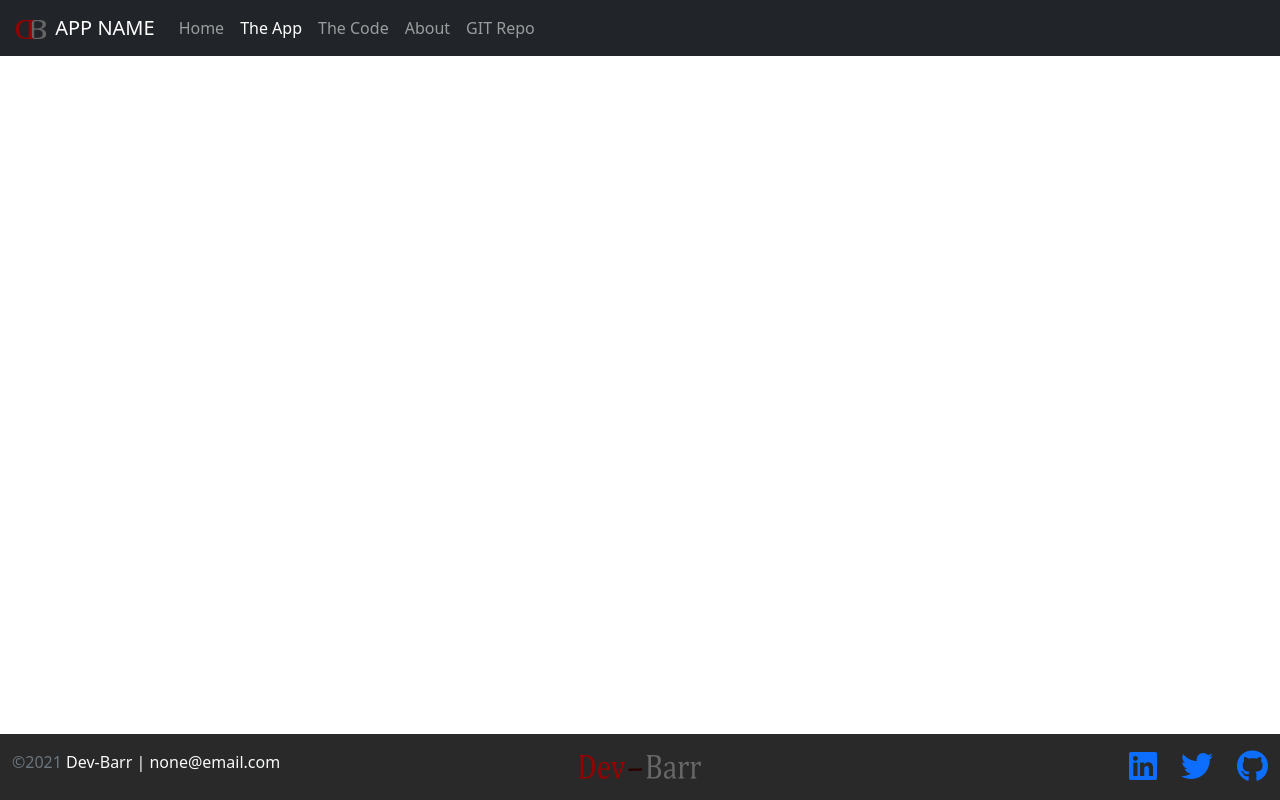
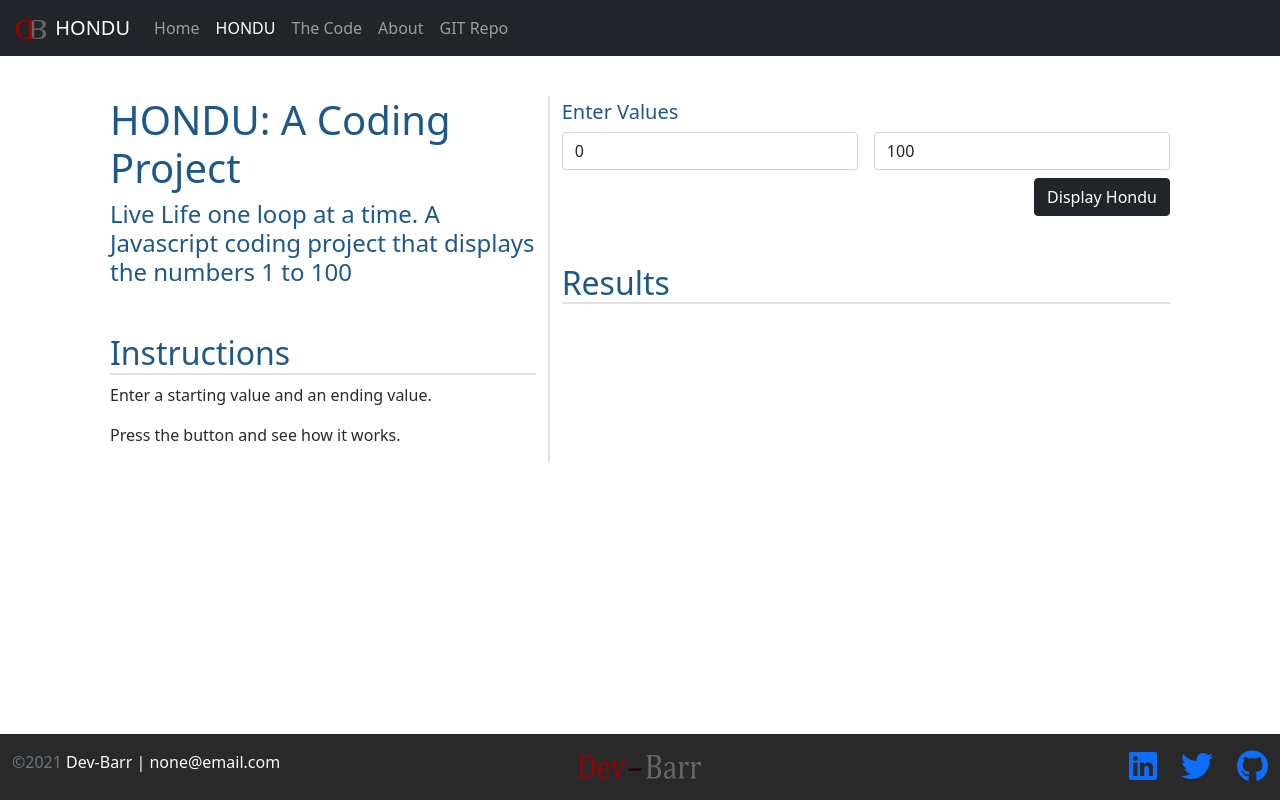
Before and after one commit to thaworm187/Hundo, a plain HTML site: page app.html in a window 1280 px wide. Drawn offline with nearby package versions, Linux system fonts and the light colour scheme.

Commit message:
Hondu Layout
Page Layout complete coding next

```diff
--- a/app.html
+++ b/app.html
@@ -2,7 +2,7 @@
 <html lang="en" class="h-100">
 
 <head>
-    <title>App Name: A Coding Project By John B</title>
+    <title>HONDU: A Coding Project By John B</title>
     <!-- Required meta tags -->
     <meta charset="utf-8">
     <meta name="viewport" content="width=device-width, initial-scale=1, shrink-to-fit=no">
@@ -20,7 +20,7 @@
     <!--******=======NAV SECTION======********-->
 <nav class="navbar navbar-expand-md navbar-dark fixed-top bg-dark">
     <div class="container-fluid">
-        <a class="navbar-brand" href="#"><img src="/img/DBLG.png" width="30" class="d-inline-block align-text-center m-1" alt="dev barr logo"> APP NAME</a>
+        <a class="navbar-brand" href="#"><img src="/img/DBLG.png" width="30" class="d-inline-block align-text-center m-1" alt="dev barr logo"> HONDU</a>
         <button class="navbar-toggler" type="button" data-bs-toggle="collapse" data-bs-target="#navbarCollapse"
             aria-controls="navbarCollapse" aria-expanded="false" aria-label="Toggle navigation">
             <span class="navbar-toggler-icon"></span>
@@ -31,7 +31,7 @@
                     <a class="nav-link " aria-current="page" href="index.html">Home</a>
                 </li>
                 <li class="nav-item">
-                    <a class="nav-link active" href="app.html">The App</a>
+                    <a class="nav-link active" href="app.html">HONDU</a>
                 </li>
                 <li class="nav-item">
                     <a class="nav-link" href="code.html">The Code</a>
@@ -48,7 +48,39 @@
 </nav>
     <!--******=======MAIN SECTION======********-->
     <div class="flex-shrink-0">
-
+        <div class="container mt-5">
+        <div class="row row-cols-1 row-cols-lg-2 py-5 m-3">
+            <div class="col-lg-5 col border-end border-2">
+                <h1>HONDU: A Coding Project</h1>
+                <h4>Live Life one loop at a time. A Javascript coding project that displays the numbers 1 to 100</h4>
+                <h2 class="mt-5 border-bottom border-2">Instructions</h2>
+                <p>Enter a starting value and an ending value.</p>
+                <p>Press the button and see how it works.</p>
+            </div>
+            <div class="col-lg-7 col mt-1">
+                <h5>Enter Values</h5>
+                <form class="row gy-2 gx-3">
+                    <div class="col">
+                        <input type="number" id="startValue" class="form-control" value="0" placeholder="Start Value" aria-label="Start Value">
+                    </div>
+                    <div class="col">
+                        <input type="number" id="endValue" class="form-control" value="100" placeholder="End Value" aria-label="End Value">
+                    </div>
+                    <div class="col-12 d-flex justify-content-end">
+                        <button type="button" id="btnSubmit" class="btn btn-dark btn-group-lg">Display Hondu</button>
+                    </div>
+                </form>
+                <h2 class="mt-5 border-bottom border-2">Results</h2>
+                <div class="table-responsive">
+                    <table class="table table-striped table-sm">
+                        <tbody id="results">
+                            <!--Results Dynamically1 Entered-->
+                        </tbody>
+                    </table>
+                </div>
+            </div>
+        </div>
+        </div>
     </div>
     <!--******=======FOOTER SECTION======********-->
     <footer class="footer mt-auto py-3">
```
Also changed, not shown: code.html (+4 -4 lines), index.html (+4 -4 lines).
